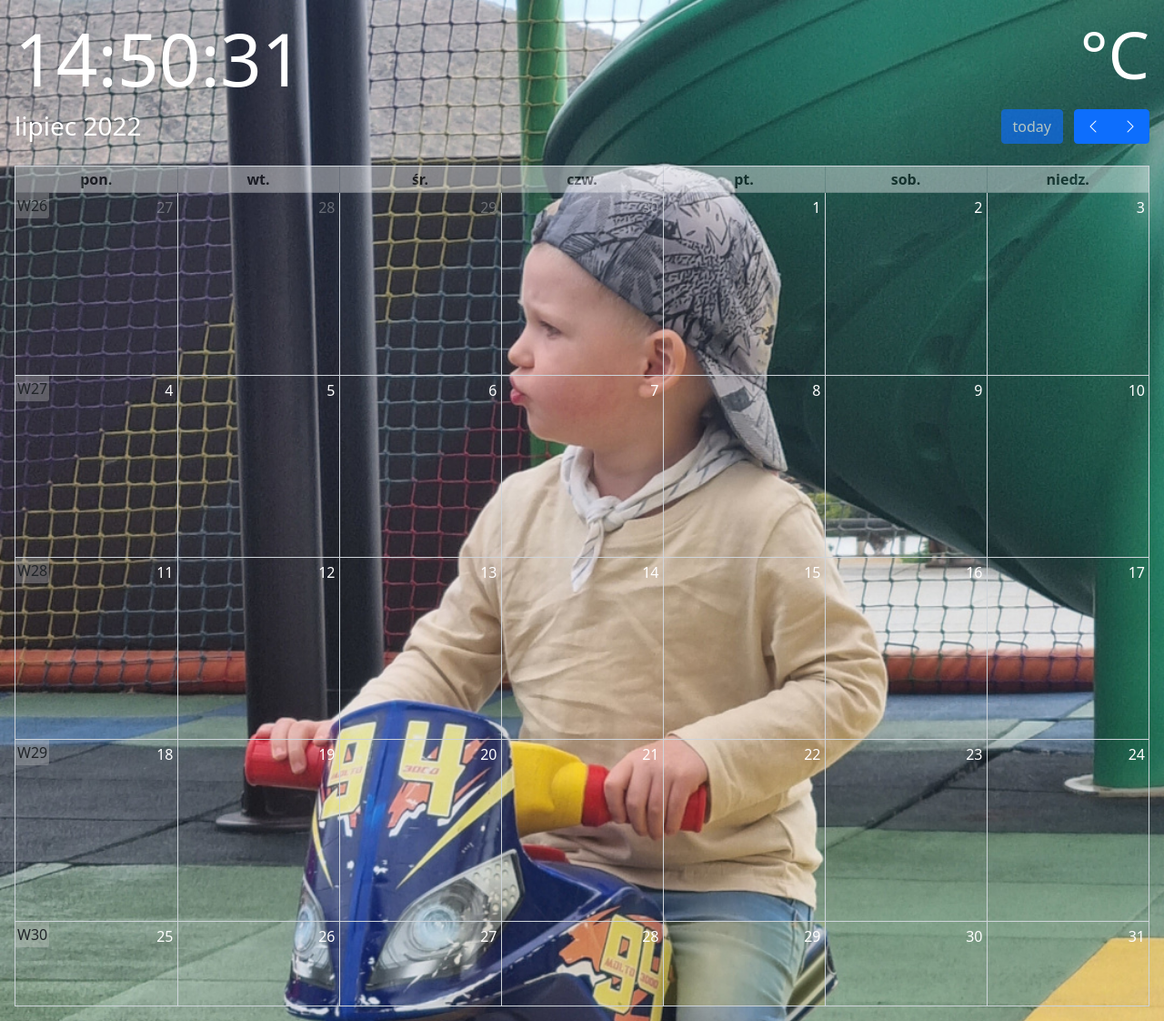
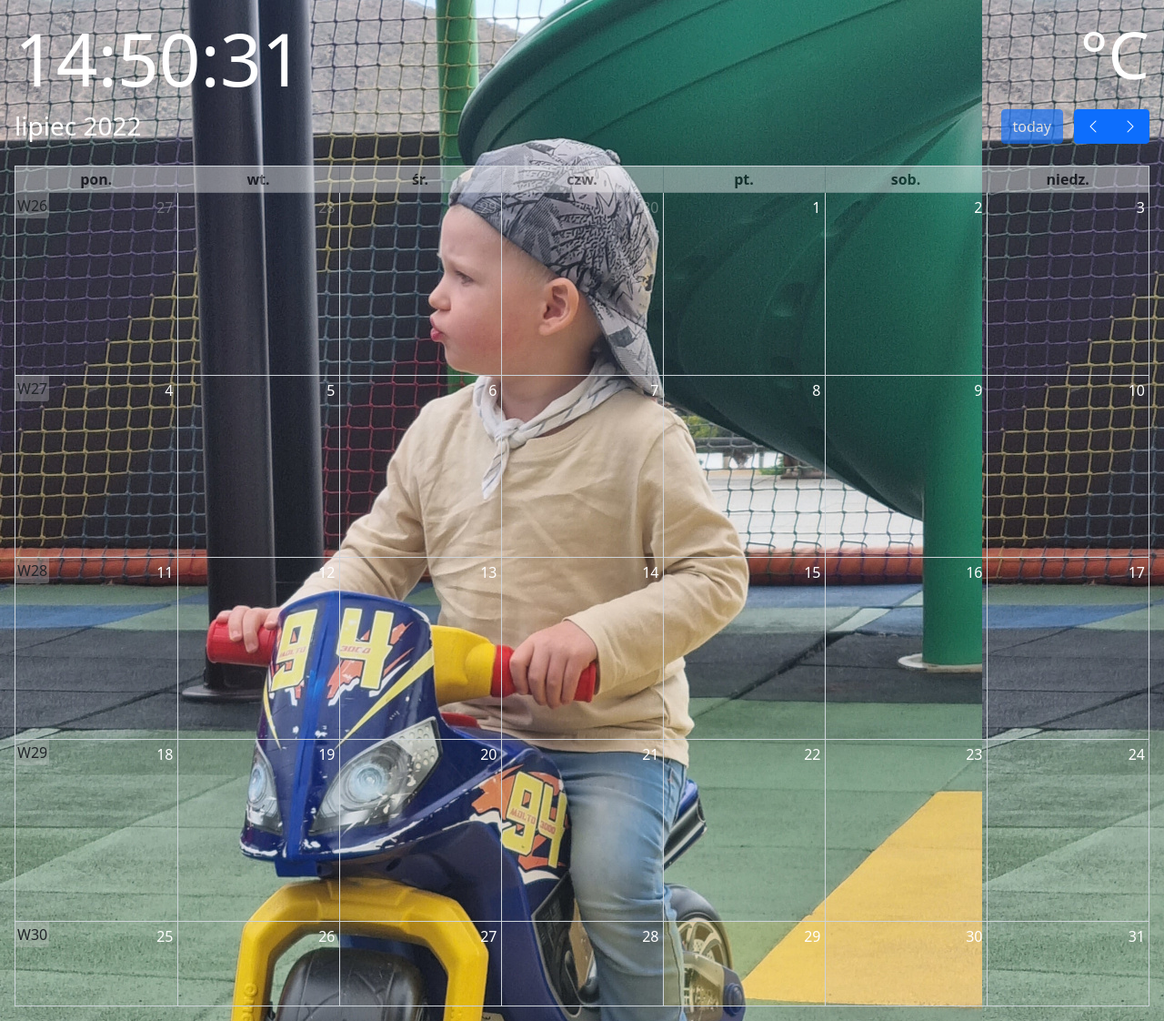
Before and after one commit to lbaisinger/janusz, a Flask app: template templates/bootstrap.html in a window 1280 px wide. Shown: the whole page at 91% size. Run offline with Flask 2, Linux system fonts and the light colour scheme; the template is opened without the code that fills it, so the values that code supplies are empty.

```diff
--- a/static/style.css
+++ b/static/style.css
@@ -3,8 +3,7 @@ html {
 }
 
 body {
-  background-image: url("img/img1.jpg");
-  background-size: cover;
+  background-image: url("img/img1.jpg")
 }
 
 h1, h2, h3, h4, h5, h6 {
```
